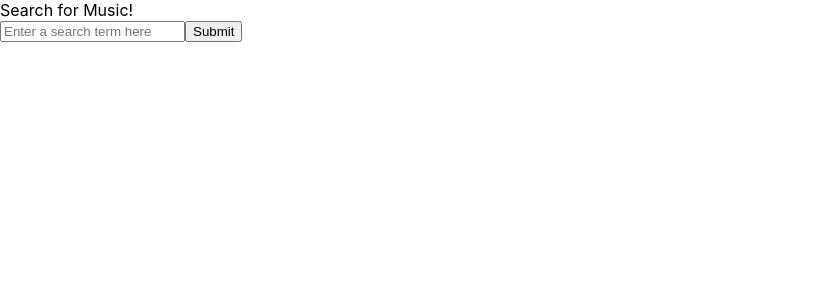
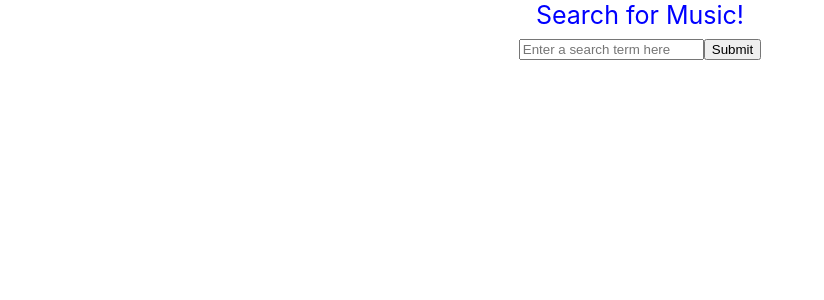
Before and after one commit to Torinox89/music-library, a React (Create React App) app: page / in a window 1280 px wide. Shown: the top 300 px of the page, without its empty margins (0-824 px from the left). Built offline with nearby package versions, Linux system fonts and the light colour scheme.

Commit message:
centered:  search and message

```diff
--- a/src/App.js
+++ b/src/App.js
@@ -43,7 +43,7 @@ function App() {
 
 
     return (
-        <div>
+        <div style={styledText}>
         {message}
             <Router>
                 <Routes>
```
